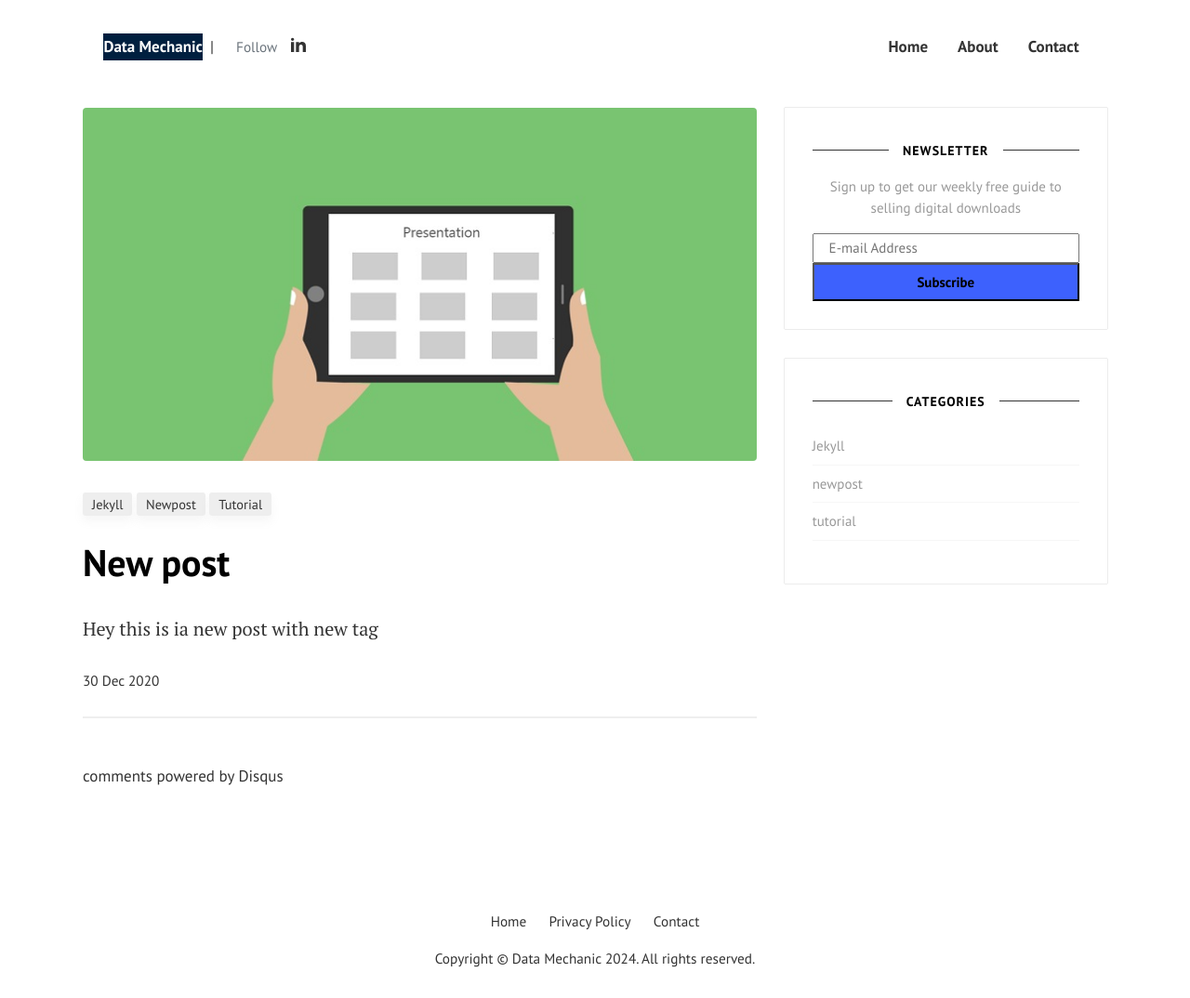
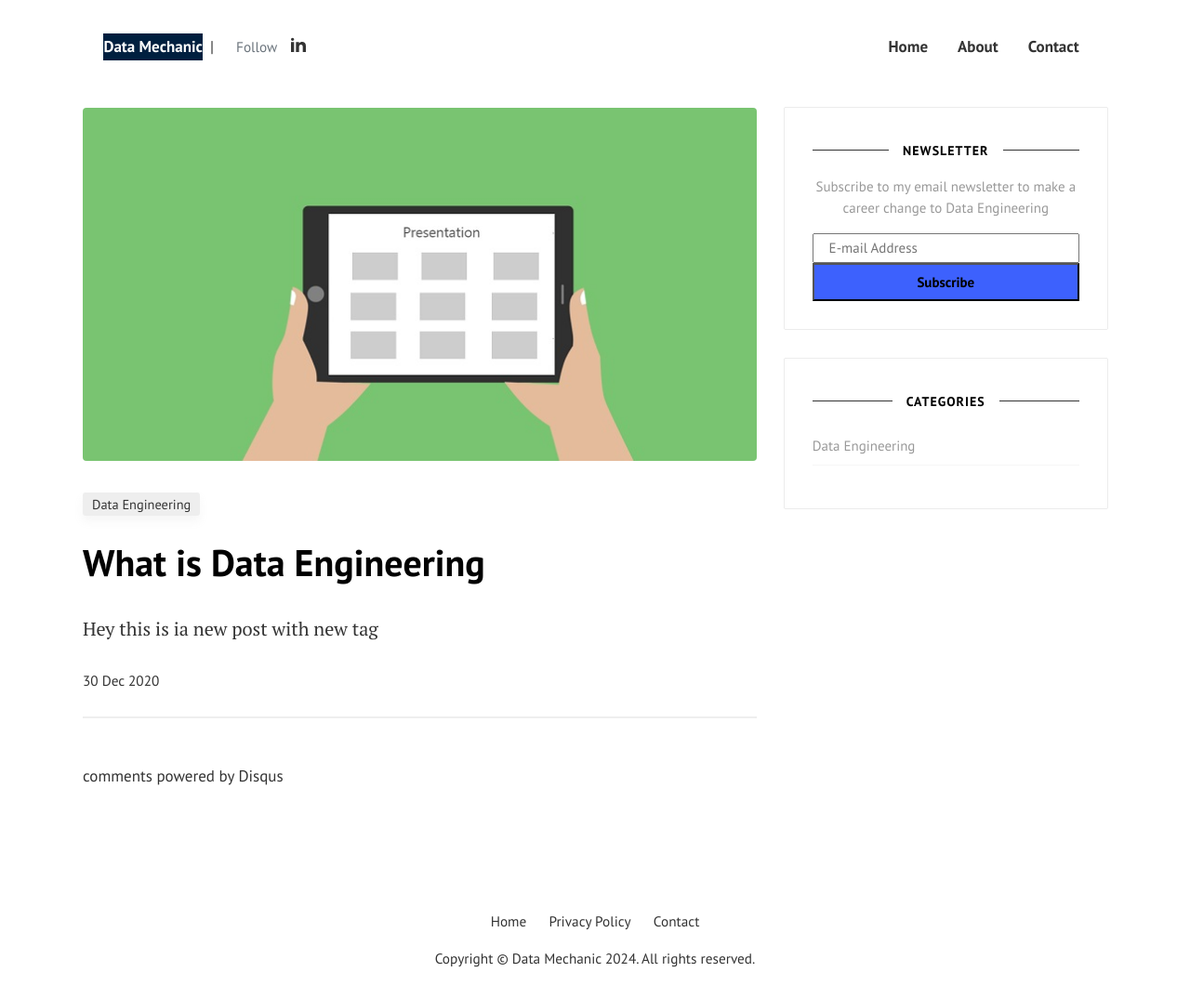
Before and after one commit to pradeap/dev-data-mechanic-website, a Jekyll site: the page built from _posts/2020-12-30-New-post.md, in a window 1280 px wide and 1074 px high. Shown: the whole window at 93% size. Built offline with Jekyll 4.4.1, drawn with Linux system fonts in a browser that asks for light colours; comment, search, counter and statistics services are not loaded.

Commit message:
newsletter

```diff
--- a/_includes/newsletter.html
+++ b/_includes/newsletter.html
@@ -10,7 +10,7 @@
 <div id="mc_embed_signup">
 <form action="https://wowthemes.us11.list-manage.com/subscribe/post?u=8aeb20a530e124561927d3bd8&amp;id=8c3d2d214b" method="post" id="mc-embedded-subscribe-form" name="mc-embedded-subscribe-form" class="validate" target="_blank" novalidate>
 	<div id="mc_embed_signup_scroll">
-	<h2>Sign up to get our weekly free guide to selling digital downloads</h2>
+	<h2>Subscribe to my email newsletter to make a career change to Data Engineering </h2>
 
 <div class="mc-field-group">
 	<input type="email" value="" name="EMAIL" class="required email" id="mce-EMAIL" placeholder="E-mail Address">
--- a/_posts/2020-12-30-New-post.md
+++ b/_posts/2020-12-30-New-post.md
@@ -1,7 +1,7 @@
 ---
 layout: post
-title:  "New post"
-categories: [ Jekyll, tutorial, newpost ]
+title:  "What is Data Engineering"
+categories: [ Data Engineering ]
 image: assets/images/1.jpg
 ---
 Hey this is ia new post with new tag
```
